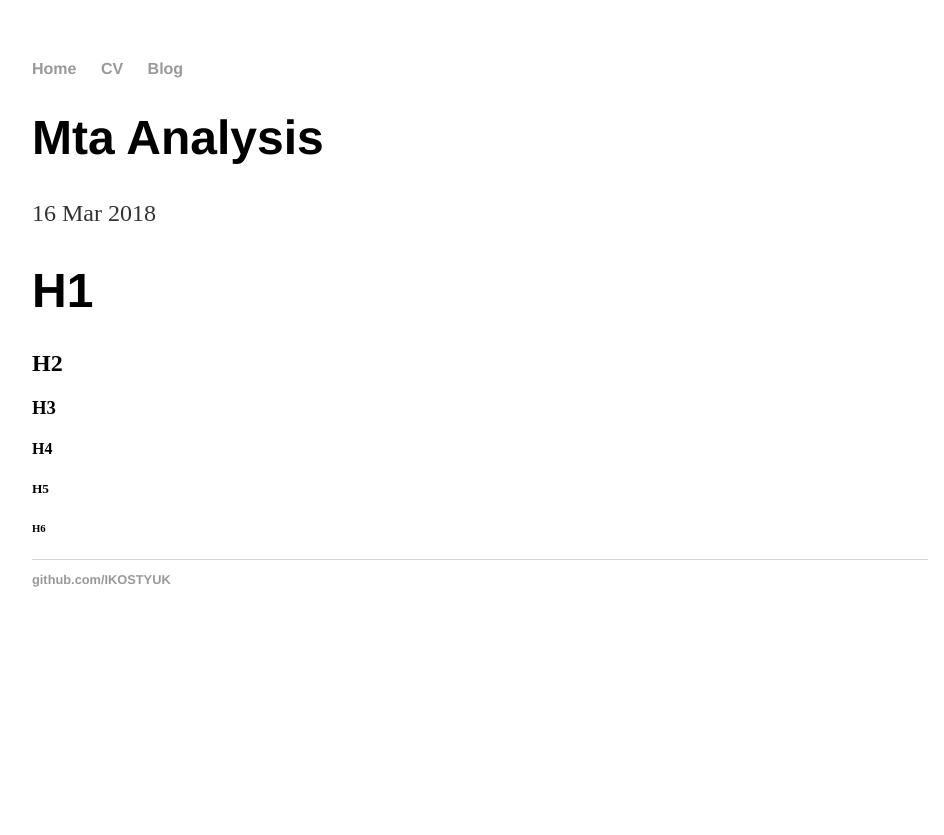
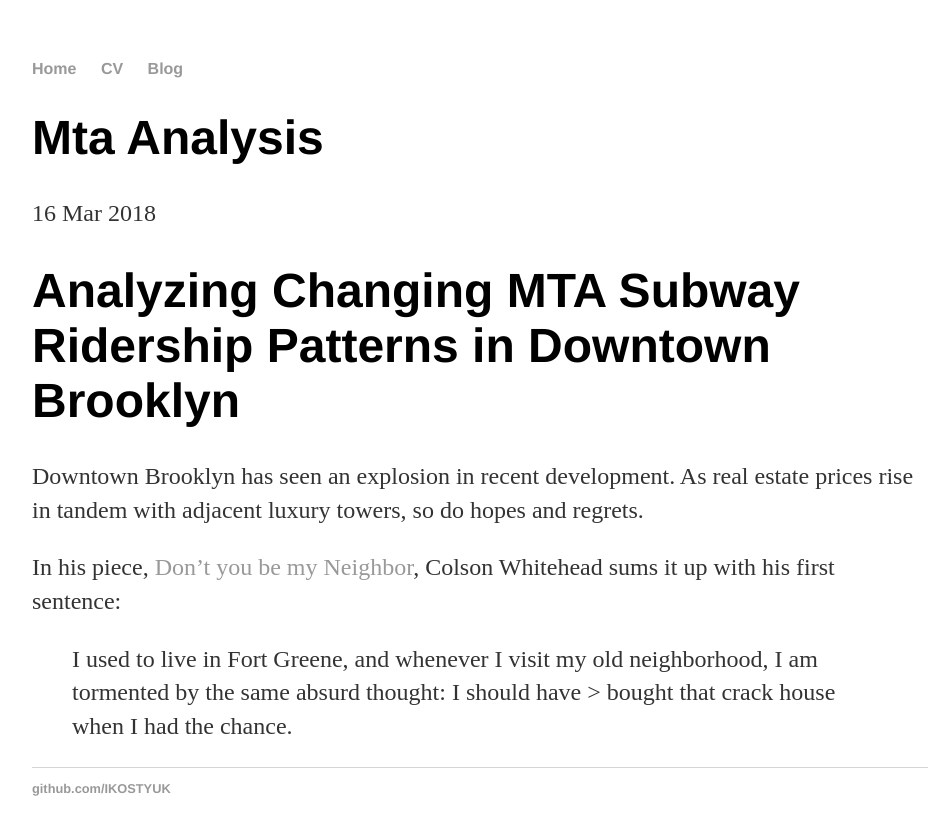
Before and after one commit to IKOSTYUK/ikostyuk.github.io, a Jekyll site: the page built from _posts/2018-03-16-MTA-Analysis.md, in a window 1280 px wide. Shown: the top 835 px of the page, without its empty margins (160-1104 px from the left). Built offline with Jekyll 4.4.1, drawn with Linux system fonts in a browser that asks for light colours; our own code applies the rules of GitHub Pages for plain Markdown files.

Commit message:
Update 2018-03-16-MTA-Analysis.md

```diff
--- a/_posts/2018-03-16-MTA-Analysis.md
+++ b/_posts/2018-03-16-MTA-Analysis.md
@@ -1,6 +1,7 @@
-# H1
-## H2
-### H3
-#### H4
-##### H5
-###### H6
+# Analyzing Changing MTA Subway Ridership Patterns in Downtown Brooklyn
+
+Downtown Brooklyn has seen an explosion in recent development. As real estate prices rise in tandem with adjacent luxury towers, so do hopes and regrets.
+
+In his piece, [Don't you be my Neighbor](http://nymag.com/nymetro/realestate/urbandev/features/n_10289/), Colson Whitehead sums it up with his first sentence:
+
+> I used to live in Fort Greene, and whenever I visit my old neighborhood, I am tormented by the same absurd thought: I should have > bought that crack house when I had the chance.
```
